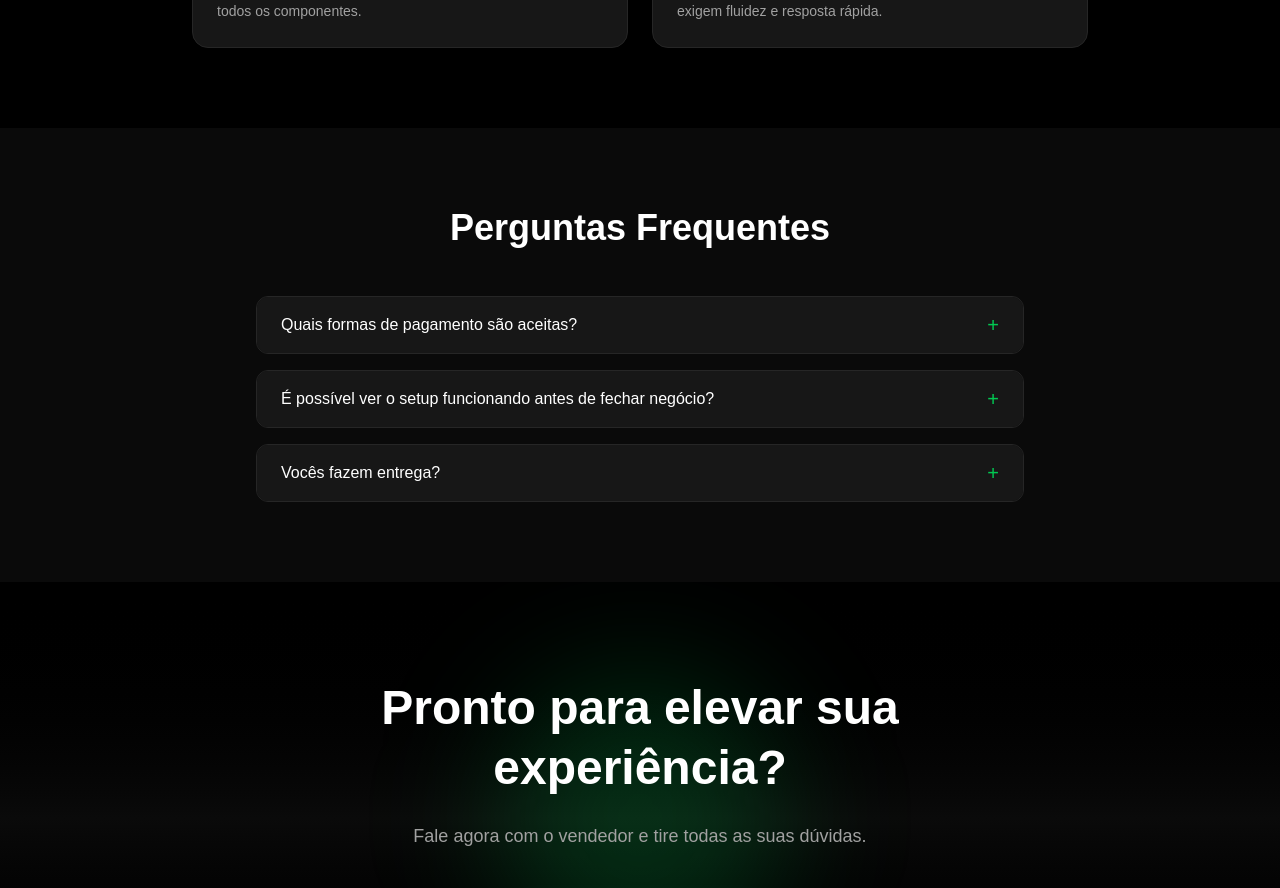
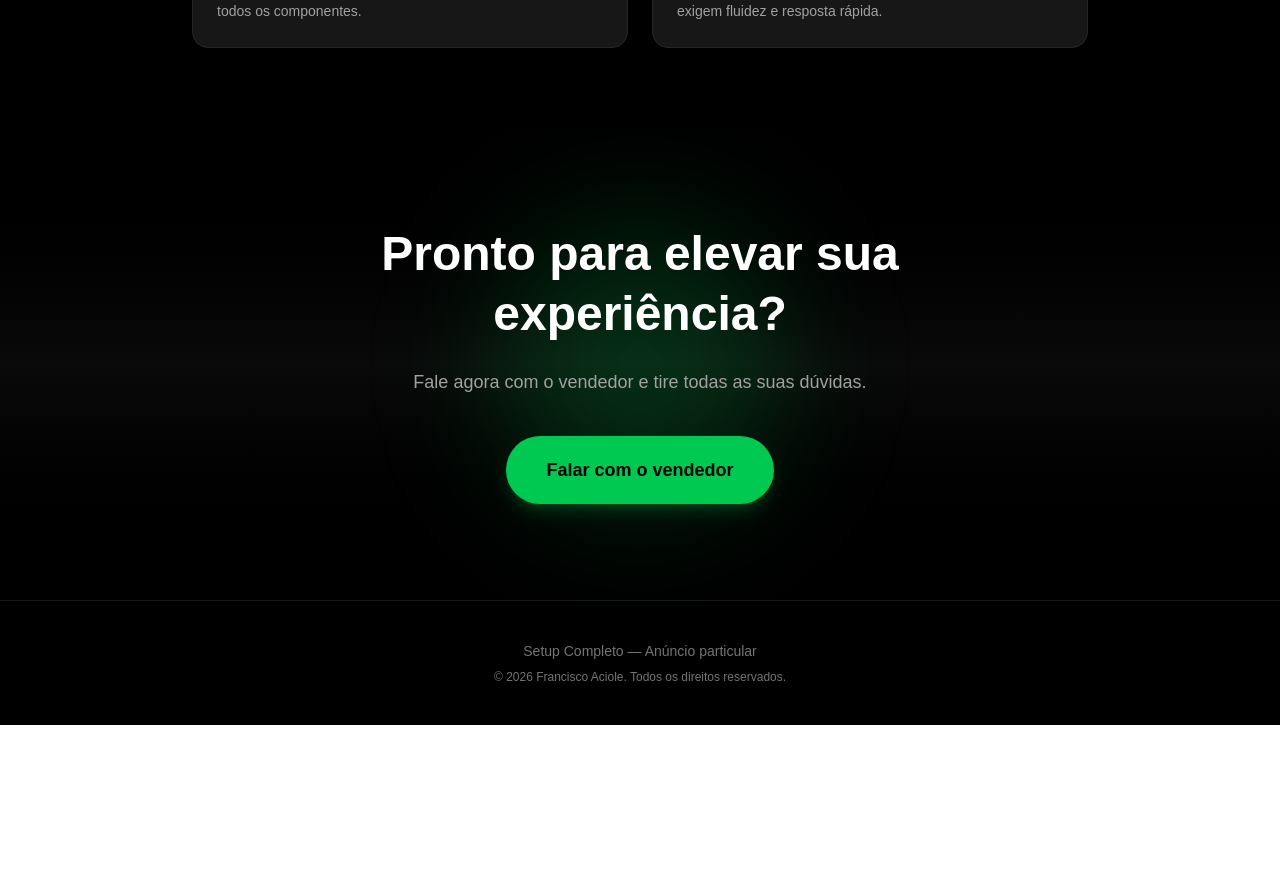
Before and after one commit to franciscoaciole/setup-gamer-landing, a Next.js app: page / in a window 1280 px wide. Shown: the part 3620-4508 px from the top of the page. After the commit the page ends 4345 px from the top, so only its background shows below. Built offline with nearby package versions, Linux system fonts and the light colour scheme.

Commit message:
Remove seção de FAQ da landing page

```diff
--- a/src/app/page.tsx
+++ b/src/app/page.tsx
@@ -4,7 +4,6 @@ import Gallery from "@/components/Gallery";
 import Specs from "@/components/Specs";
 import Performance from "@/components/Performance";
 import Differentials from "@/components/Differentials";
-import FAQ from "@/components/FAQ";
 import FinalCTA from "@/components/FinalCTA";
 import Footer from "@/components/Footer";
 
@@ -16,7 +15,6 @@ export default function Home() {
       <Specs />
       <Performance />
       <Differentials />
-      <FAQ />
       <FinalCTA />
       <Footer />
     </main>
--- a/src/data/specs.ts
+++ b/src/data/specs.ts
@@ -97,27 +97,3 @@ export const differentials: Differential[] = [
       "Monitor de 180Hz, indicado para jogos competitivos que exigem fluidez e resposta rápida.",
   },
 ];
-
-// ---------- PERGUNTAS FREQUENTES ----------
-
-export interface FAQItem {
-  question: string;
-  answer: string;
-}
-
-export const faqItems: FAQItem[] = [
-  {
-    question: "Quais formas de pagamento são aceitas?",
-    answer: "À vista,cartão de crédito ou trocas coerentes.",
-  },
-  {
-    question: "É possível ver o setup funcionando antes de fechar negócio?",
-    answer:
-      "Sim, é possível ver o equipamento funcionando antes da confirmação da compra.",
-  },
-  {
-    question: "Vocês fazem entrega?",
-    answer:
-      "A entrega pode ser combinada conforme a localidade. Entre em contato para verificar a disponibilidade para sua região.",
-  },
-];
```
